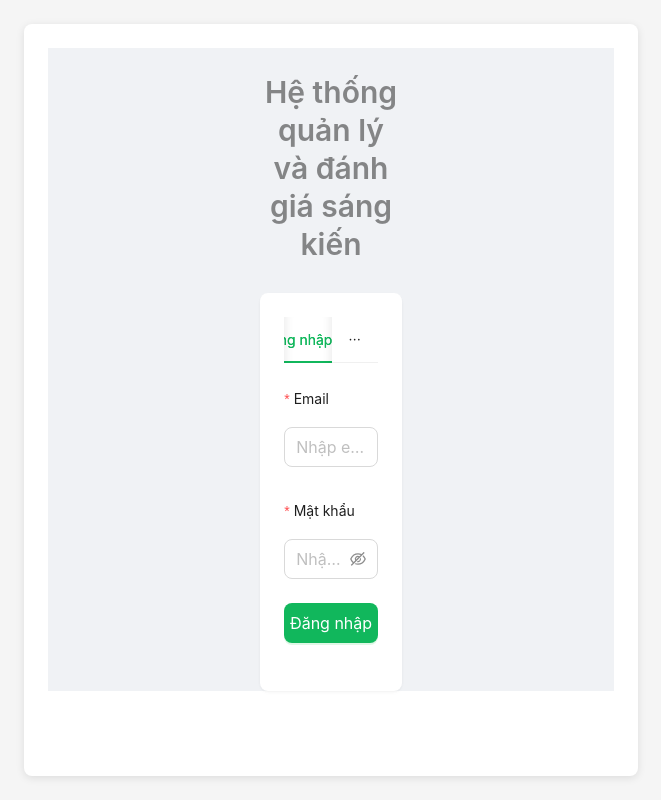
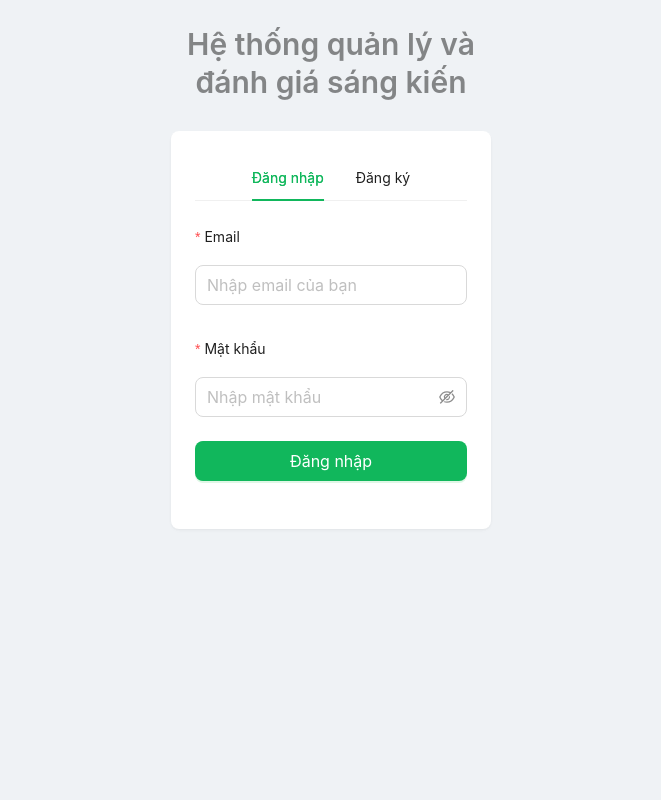
Before and after one commit to BillyND/client-management-initiatives, a React (Vite) app: page /auth in a window 1280 px wide. Shown: the whole page, without its empty margins (309-970 px from the left). Built offline with nearby package versions, Linux system fonts and the light colour scheme; no server answers.

Commit message:
Update layout AuthPage

```diff
--- a/src/layouts/MainLayout.tsx
+++ b/src/layouts/MainLayout.tsx
@@ -1,8 +1,8 @@
 import { Layout, Menu, Typography } from "antd";
 import React, { useMemo } from "react";
 import { Link, useLocation } from "react-router-dom";
+import useBreakpoints from "../hooks/useBreakpoints";
 import { useAuthStore } from "../store/useAuthStore";
-import useBreakpoints from "../hooks/useBreakpoints";
 import { getMenuItems } from "./fns";
 
 const { Header, Content } = Layout;
@@ -17,19 +17,8 @@ const MainLayout: React.FC<{ children: React.ReactNode }> = ({ children }) => {
 
   if (isAuthPage) {
     return (
-      <Layout style={{ minHeight: "100vh", background: "#f5f5f5" }}>
-        <Content
-          style={{
-            padding: 24,
-            margin: "24px auto",
-            maxWidth: 1200,
-            background: "#fff",
-            borderRadius: 8,
-            boxShadow: "0 2px 8px rgba(0,0,0,0.1)",
-          }}
-        >
-          {children}
-        </Content>
+      <Layout style={{ minHeight: "100vh", background: "#EFF2F5" }}>
+        {children}
       </Layout>
     );
   }
--- a/src/pages/AuthPage.tsx
+++ b/src/pages/AuthPage.tsx
@@ -12,7 +12,6 @@ import {
 import React, { useState } from "react";
 import { useNavigate } from "react-router-dom";
 import { authService } from "../services";
-import { useAuthStore } from "../store/useAuthStore";
 
 const { Title } = Typography;
 const { TabPane } = Tabs;
@@ -21,9 +20,6 @@ const AuthPage: React.FC = () => {
   const [loginForm] = Form.useForm();
   const [registerForm] = Form.useForm();
   const navigate = useNavigate();
-  const data = useAuthStore.getState();
-
-  console.log("===>user", data);
 
   const [loading, setLoading] = useState(false);
   const [activeTab, setActiveTab] = useState("login");
@@ -68,11 +64,7 @@ const AuthPage: React.FC = () => {
   };
 
   return (
-    <Row
-      justify="center"
-      align="middle"
-      style={{ height: "100%", backgroundColor: "#f0f2f5" }}
-    >
+    <Row justify="center" align="middle">
       <Col xs={22} sm={16} md={12} lg={8} xl={6}>
         <Title
           level={2}
```
